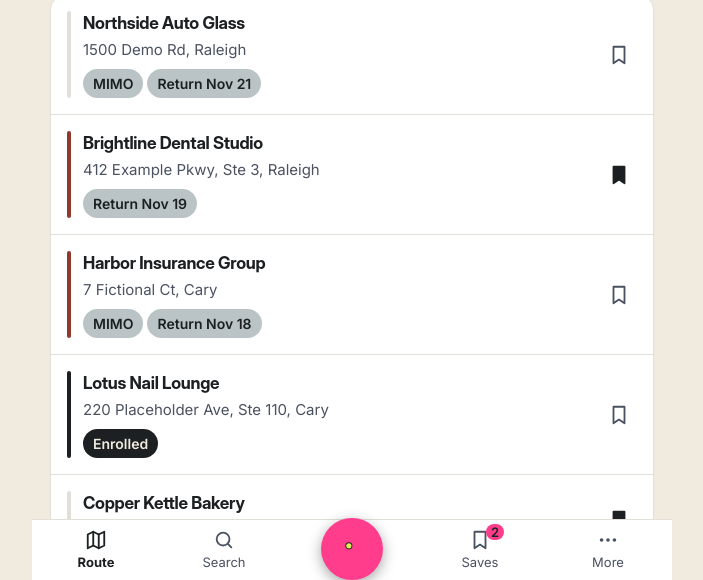
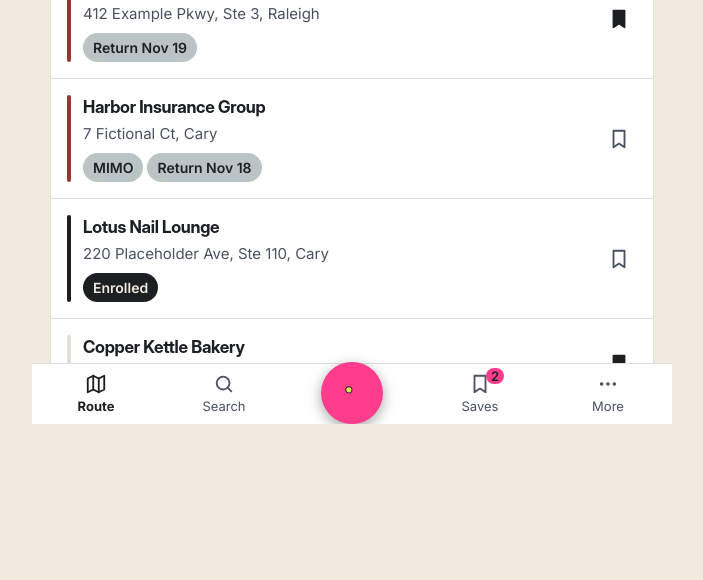
Before and after one commit to sunnymoney10/FieldMind, a website: page index.html in a window 1280 px wide. Shown: the part 376-956 px from the top of the page, without its empty margins (288-991 px from the left). After the commit the page ends 800 px from the top, so only its background shows below. Drawn offline with Linux system fonts and the light colour scheme.

Commit message:
Fix iOS launch layout shifted downward by locking app shell to viewport

```diff
--- a/index.html
+++ b/index.html
@@ -33,7 +33,12 @@ a{color:var(--accent-text)}
 :focus-visible{outline:2px solid var(--accent);outline-offset:2px}
 @media (prefers-reduced-motion: reduce){*{transition:none!important;animation:none!important}}
 
-.app{display:flex;flex-direction:column;height:100%;max-width:640px;margin:0 auto}
+/* Lock the app shell to the visible mobile viewport; only its content pane scrolls.
+   Prevents iOS standalone/Safari page scroll restoration from shifting the entire UI down. */
+html,body{height:100%;height:100dvh;overflow:hidden;overscroll-behavior:none}
+.app{display:flex;flex-direction:column;position:fixed;inset:0;height:100%;height:100dvh;width:100%;max-width:640px;margin:0 auto;overflow:hidden}
+.app > main{min-height:0;min-width:0;overscroll-behavior-y:contain}
+.app > header,.app > nav{flex-shrink:0}
 header.top{display:flex;align-items:center;gap:10px;padding:calc(env(safe-area-inset-top) + 12px) 16px 10px;}
 header.top h1{font-size:22px;font-weight:800}
 header.top .sync{margin-left:auto;font-size:13px;color:var(--muted);display:flex;align-items:center;gap:6px}
```
